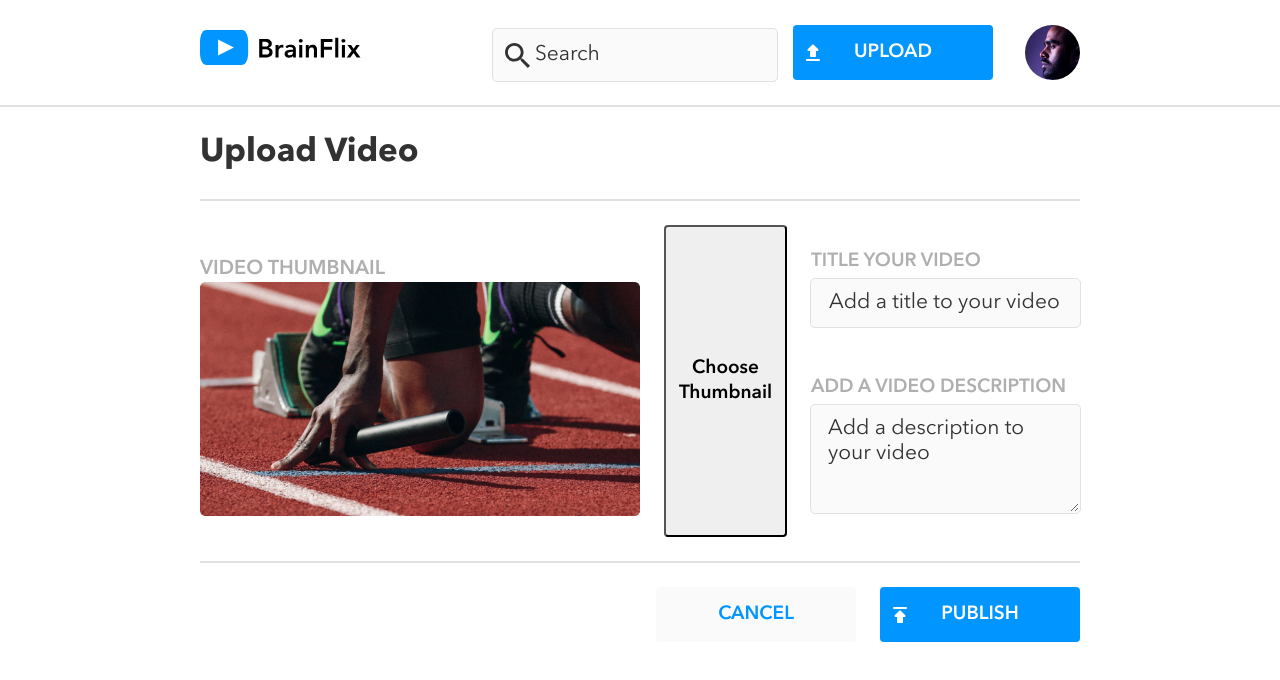
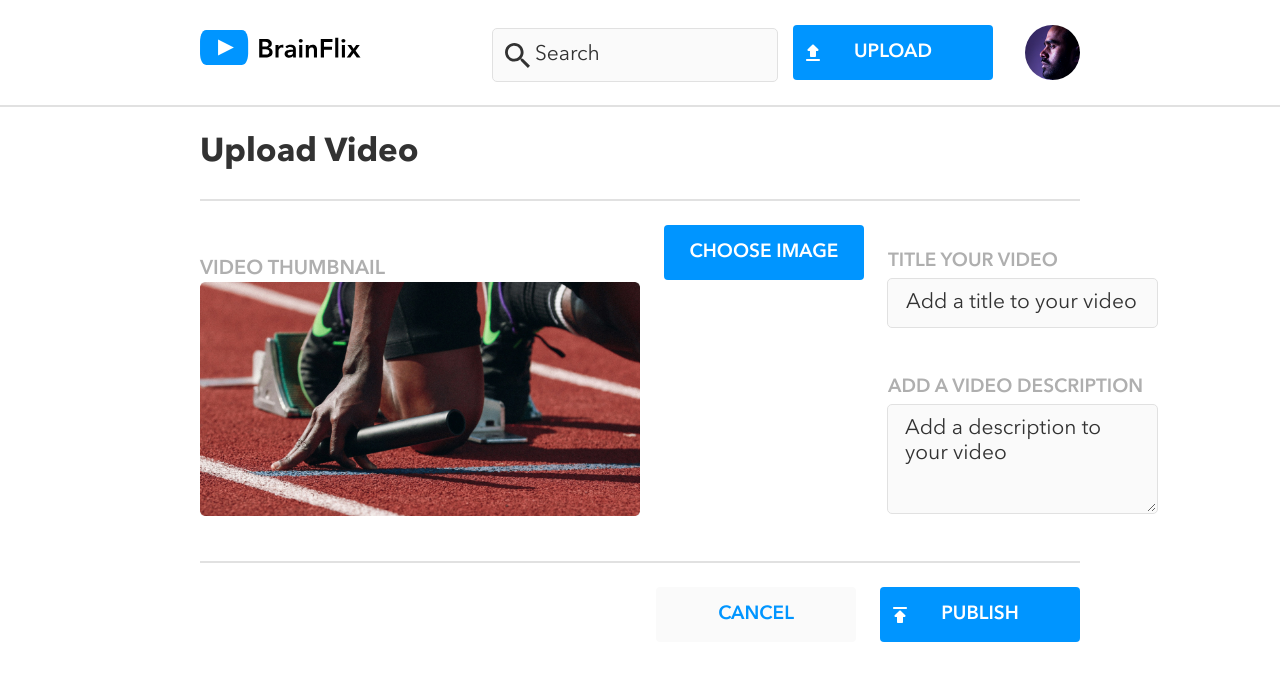
Before and after one commit to nicmart-dev/brainflix, a React (Create React App) app: page /upload in a window 1280 px wide. Shown: the top 680 px of the page. Built offline with nearby package versions, Linux system fonts and the light colour scheme.

Commit message:
externalize and style choose thumbnail button

```diff
--- a/src/components/Button/Button.jsx
+++ b/src/components/Button/Button.jsx
@@ -1,6 +1,6 @@
 import "./Button.scss";
 
-function Button({ label, onClick, type, disabled }) {
+function Button({ label, onClick, type, disabled, required }) {
   // Ensure label is provided
   if (!label) {
     throw new Error('Button component requires a "label" prop.');
@@ -15,6 +15,7 @@ function Button({ label, onClick, type, disabled }) {
       className={className}
       onClick={onClick} // if prop not provided, no onclick behavior
       disabled={disabled}
+      required={required}
     >
       {label}
     </button>
--- /dev/null
+++ b/src/components/Buttons/ChooseThumbnail.jsx
@@ -0,0 +1,17 @@
+import React from "react";
+import Button from "../Button/Button";
+
+/* Choose Thumnbail button in video upload page*/
+const ChooseThumbnail = ({ handleButtonClick }) => (
+  <div className="form__cta-btn-container form__cta-btn-container--thumbnail">
+    <Button
+      label="CHoose image"
+      onClick={(event) => {
+        event.preventDefault(); // Prevent form submission
+        handleButtonClick(event);
+      }}
+    />
+  </div>
+);
+
+export default ChooseThumbnail;
--- a/src/components/Form/Form.jsx
+++ b/src/components/Form/Form.jsx
@@ -55,12 +55,18 @@ function Form({
         // Do nothing, search functionality not implemented
         formData.preventDefault();
       }
+      if (cta === "publish" && !posterImageFileName) {
+        // If publishing and no image is selected, prevent form submission
+        alert("Please select an image.");
+        return;
+      }
+
       if (cta === "publish") {
         // Constructs a new video object to pass to api as body
         const videoBody = {
           title: formData.title,
           description: formData.description,
-          image: posterImageFileName ? posterImageFileName : "image0.jpg", // set the actual uploaded filename otherwise set placeholder img
+          image: posterImageFileName, // set the actual uploaded filename otherwise set placeholder img
         };
 
         // handle form action differently if using api or not
--- a/src/components/UploadThumbnail/UploadThumbnail.jsx
+++ b/src/components/UploadThumbnail/UploadThumbnail.jsx
@@ -3,6 +3,8 @@ import "./UploadThumbnail.scss";
 
 // set initial poster image
 import uploadVideoPreview from "../../assets/images/Upload-video-preview.jpg";
+
+import ChooseThumbnail from "../Buttons/ChooseThumbnail";
 
 // server api to upload image
 import { uploadImage } from "../../utils/brainflix-api";
@@ -71,9 +73,7 @@ const UploadThumbnail = ({ FieldContainer, onImageUploadFilename }) => {
           className="upload-thumb__img"
         />
       </div>
-      <button name="poster" type="button" onClick={handleImageUpload} required>
-        Choose Thumbnail
-      </button>
+      <ChooseThumbnail handleButtonClick={handleImageUpload} />
       {FieldContainer}
     </div>
   );
```
